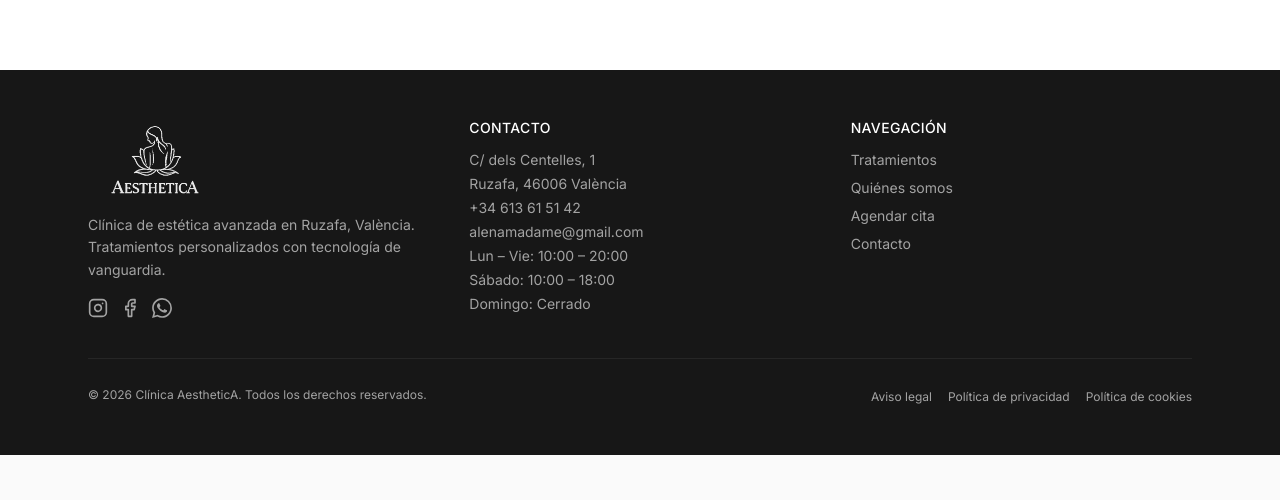
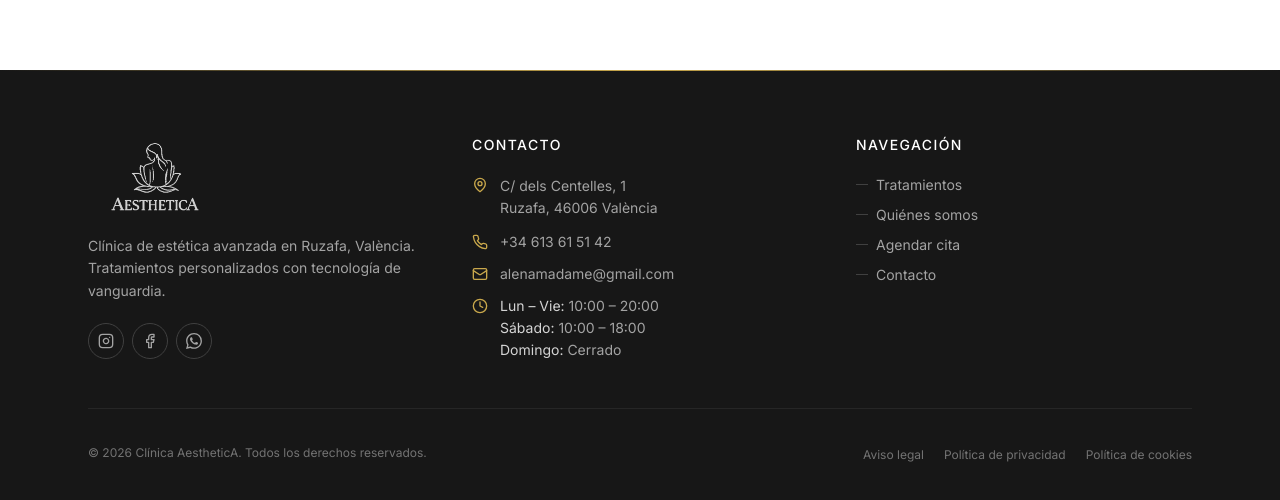
Before and after one commit to lalego/aesthetica-web, a React (Vite) app: page / in a window 1280 px wide. Shown: the part 4606-5106 px from the top of the page. Before the commit the page ends 5061 px from the top, so only its background shows below. Built offline with nearby package versions, Linux system fonts and the light colour scheme; no server answers; the database is empty; a web font is replaced by a local one.

Commit message:
feat: footer rediseñado y botón solicitar cita en dorado

```diff
--- a/src/components/layout/Footer.tsx
+++ b/src/components/layout/Footer.tsx
@@ -1,4 +1,4 @@
-import { Instagram, Facebook } from 'lucide-react'
+import { Instagram, Facebook, MapPin, Phone, Mail, Clock } from 'lucide-react'
 import { Link } from 'react-router-dom'
 import { CLINIC } from '@/config/clinic'
 
@@ -8,32 +8,53 @@ const LEGAL_LINKS = [
   { label: 'Política de cookies', to: '/politica-cookies' },
 ]
 
+const NAV_LINKS = [
+  { label: 'Tratamientos', href: '/#tratamientos' },
+  { label: 'Quiénes somos', href: '/#nosotros' },
+  { label: 'Agendar cita', href: '/#agendar' },
+  { label: 'Contacto', href: '/#contacto' },
+]
+
 export const Footer = () => {
   const year = new Date().getFullYear()
 
   return (
     <footer className="bg-neutral-900 text-neutral-400">
-      <div className="max-w-6xl mx-auto px-6 py-12">
-        <div className="grid md:grid-cols-3 gap-10 mb-10">
+      <div className="h-px bg-gradient-to-r from-transparent via-gold-400 to-transparent" />
+
+      <div className="max-w-6xl mx-auto px-6 py-16">
+        <div className="grid md:grid-cols-3 gap-12 mb-12">
           {/* Marca */}
-          <div className="space-y-4">
-            <img src="/aesthetica.png" alt="AestheticA" className="h-20 w-auto brightness-0 invert opacity-90" />
+          <div className="space-y-5">
+            <img src="/aesthetica.png" alt="AestheticA" className="h-20 w-auto brightness-0 invert opacity-80" />
             <p className="text-sm leading-relaxed">
               Clínica de estética avanzada en {CLINIC.address.district}, {CLINIC.address.city}.
               Tratamientos personalizados con tecnología de vanguardia.
             </p>
-            <div className="flex gap-3">
-              <a href={CLINIC.contact.instagram_href} target="_blank" rel="noopener noreferrer"
-                className="text-neutral-400 hover:text-white transition-colors" aria-label="Instagram">
-                <Instagram className="w-5 h-5" />
+            <div className="flex gap-2">
+              <a
+                href={CLINIC.contact.instagram_href}
+                target="_blank" rel="noopener noreferrer"
+                className="w-9 h-9 rounded-full border border-neutral-700 flex items-center justify-center hover:border-gold-400 hover:text-gold-400 transition-colors"
+                aria-label="Instagram"
+              >
+                <Instagram className="w-4 h-4" />
               </a>
-              <a href={CLINIC.contact.facebook_href} target="_blank" rel="noopener noreferrer"
-                className="text-neutral-400 hover:text-white transition-colors" aria-label="Facebook">
-                <Facebook className="w-5 h-5" />
+              <a
+                href={CLINIC.contact.facebook_href}
+                target="_blank" rel="noopener noreferrer"
+                className="w-9 h-9 rounded-full border border-neutral-700 flex items-center justify-center hover:border-gold-400 hover:text-gold-400 transition-colors"
+                aria-label="Facebook"
+              >
+                <Facebook className="w-4 h-4" />
               </a>
-              <a href={CLINIC.contact.whatsapp_href} target="_blank" rel="noopener noreferrer"
-                className="text-neutral-400 hover:text-white transition-colors" aria-label="WhatsApp">
-                <svg viewBox="0 0 24 24" className="w-5 h-5 fill-current" xmlns="http://www.w3.org/2000/svg">
+              <a
+                href={CLINIC.contact.whatsapp_href}
+                target="_blank" rel="noopener noreferrer"
+                className="w-9 h-9 rounded-full border border-neutral-700 flex items-center justify-center hover:border-gold-400 hover:text-gold-400 transition-colors"
+                aria-label="WhatsApp"
+              >
+                <svg viewBox="0 0 24 24" className="w-4 h-4 fill-current" xmlns="http://www.w3.org/2000/svg">
                   <path d="M17.472 14.382c-.297-.149-1.758-.867-2.03-.967-.273-.099-.471-.148-.67.15-.197.297-.767.966-.94 1.164-.173.199-.347.223-.644.075-.297-.15-1.255-.463-2.39-1.475-.883-.788-1.48-1.761-1.653-2.059-.173-.297-.018-.458.13-.606.134-.133.298-.347.446-.52.149-.174.198-.298.298-.497.099-.198.05-.371-.025-.52-.075-.149-.669-1.612-.916-2.207-.242-.579-.487-.5-.669-.51-.173-.008-.371-.01-.57-.01-.198 0-.52.074-.792.372-.272.297-1.04 1.016-1.04 2.479 0 1.462 1.065 2.875 1.213 3.074.149.198 2.096 3.2 5.077 4.487.709.306 1.262.489 1.694.625.712.227 1.36.195 1.871.118.571-.085 1.758-.719 2.006-1.413.248-.694.248-1.289.173-1.413-.074-.124-.272-.198-.57-.347m-5.421 7.403h-.004a9.87 9.87 0 01-5.031-1.378l-.361-.214-3.741.982.998-3.648-.235-.374a9.86 9.86 0 01-1.51-5.26c.001-5.45 4.436-9.884 9.888-9.884 2.64 0 5.122 1.03 6.988 2.898a9.825 9.825 0 012.893 6.994c-.003 5.45-4.437 9.884-9.885 9.884m8.413-18.297A11.815 11.815 0 0012.05 0C5.495 0 .16 5.335.157 11.892c0 2.096.547 4.142 1.588 5.945L.057 24l6.305-1.654a11.882 11.882 0 005.683 1.448h.005c6.554 0 11.89-5.335 11.893-11.893a11.821 11.821 0 00-3.48-8.413z"/>
                 </svg>
               </a>
@@ -41,41 +62,51 @@ export const Footer = () => {
           </div>
 
           {/* Contacto */}
-          <div className="space-y-3">
-            <p className="text-white text-sm font-medium uppercase tracking-wide">Contacto</p>
-            <address className="not-italic text-sm space-y-1">
-              <p>{CLINIC.address.street}</p>
-              <p>{CLINIC.address.district}, {CLINIC.address.zip} {CLINIC.address.city}</p>
-              <p>
+          <div className="space-y-5">
+            <p className="text-white text-sm font-medium uppercase tracking-widest">Contacto</p>
+            <address className="not-italic text-sm space-y-3">
+              <div className="flex items-start gap-3">
+                <MapPin className="w-4 h-4 mt-0.5 text-gold-400 shrink-0" />
+                <a href={CLINIC.maps.href} target="_blank" rel="noopener noreferrer" className="hover:text-white transition-colors leading-relaxed">
+                  {CLINIC.address.street}<br />
+                  {CLINIC.address.district}, {CLINIC.address.zip} {CLINIC.address.city}
+                </a>
+              </div>
+              <div className="flex items-center gap-3">
+                <Phone className="w-4 h-4 text-gold-400 shrink-0" />
                 <a href={CLINIC.contact.phone_href} className="hover:text-white transition-colors">
                   {CLINIC.contact.phone}
                 </a>
-              </p>
-              {CLINIC.contact.email && (
-                <p>
-                  <a href={`mailto:${CLINIC.contact.email}`} className="hover:text-white transition-colors">
-                    {CLINIC.contact.email}
-                  </a>
-                </p>
-              )}
-              {CLINIC.hours.map(({ days, time }: { days: string; time: string }) => (
-                <p key={days}>{days}: {time}</p>
-              ))}
+              </div>
+              <div className="flex items-center gap-3">
+                <Mail className="w-4 h-4 text-gold-400 shrink-0" />
+                <a href={`mailto:${CLINIC.contact.email}`} className="hover:text-white transition-colors">
+                  {CLINIC.contact.email}
+                </a>
+              </div>
+              <div className="flex items-start gap-3">
+                <Clock className="w-4 h-4 mt-0.5 text-gold-400 shrink-0" />
+                <div className="space-y-0.5">
+                  {CLINIC.hours.map(({ days, time }: { days: string; time: string }) => (
+                    <p key={days}>
+                      <span className="text-neutral-300">{days}:</span> {time}
+                    </p>
+                  ))}
+                </div>
+              </div>
             </address>
           </div>
 
           {/* Navegación */}
-          <div className="space-y-3">
-            <p className="text-white text-sm font-medium uppercase tracking-wide">Navegación</p>
-            <ul className="text-sm space-y-2">
-              {[
-                { label: 'Tratamientos', href: '/#tratamientos' },
-                { label: 'Quiénes somos', href: '/#nosotros' },
-                { label: 'Agendar cita', href: '/#agendar' },
-                { label: 'Contacto', href: '/#contacto' },
-              ].map(({ label, href }) => (
+          <div className="space-y-5">
+            <p className="text-white text-sm font-medium uppercase tracking-widest">Navegación</p>
+            <ul className="text-sm space-y-2.5">
+              {NAV_LINKS.map(({ label, href }) => (
                 <li key={href}>
-                  <a href={href} className="hover:text-white transition-colors">{label}</a>
+                  <a href={href} className="flex items-center gap-2 group hover:text-gold-400 transition-colors">
+                    <span className="w-3 h-px bg-neutral-700 group-hover:w-5 group-hover:bg-gold-400 transition-all duration-200" />
+                    {label}
+                  </a>
                 </li>
               ))}
             </ul>
@@ -83,14 +114,14 @@ export const Footer = () => {
         </div>
 
         {/* Línea inferior */}
-        <div className="border-t border-neutral-800 pt-6 flex flex-col md:flex-row justify-between items-center gap-4">
-          <p className="text-xs">
+        <div className="border-t border-neutral-800 pt-8 flex flex-col md:flex-row justify-between items-center gap-4">
+          <p className="text-xs text-neutral-500">
             © {year} Clínica AestheticA. Todos los derechos reservados.
           </p>
-          <ul className="flex flex-wrap gap-4">
+          <ul className="flex flex-wrap gap-5">
             {LEGAL_LINKS.map(({ label, to }) => (
               <li key={to}>
-                <Link to={to} className="text-xs hover:text-white transition-colors">
+                <Link to={to} className="text-xs text-neutral-500 hover:text-gold-400 transition-colors">
                   {label}
                 </Link>
               </li>
--- a/src/components/sections/BookingSection.tsx
+++ b/src/components/sections/BookingSection.tsx
@@ -183,7 +183,7 @@ export const BookingSection = () => {
             <button
               type="submit"
               disabled={status === 'loading'}
-              className="w-full bg-neutral-900 text-white py-3 rounded-full hover:bg-neutral-700 transition-colors disabled:opacity-60 flex items-center justify-center gap-2"
+              className="w-full bg-gold-400 text-white py-3 rounded-full hover:bg-gold-500 transition-colors disabled:opacity-60 flex items-center justify-center gap-2 shadow-md shadow-gold-200"
             >
               {status === 'loading' ? (
                 <>
```
